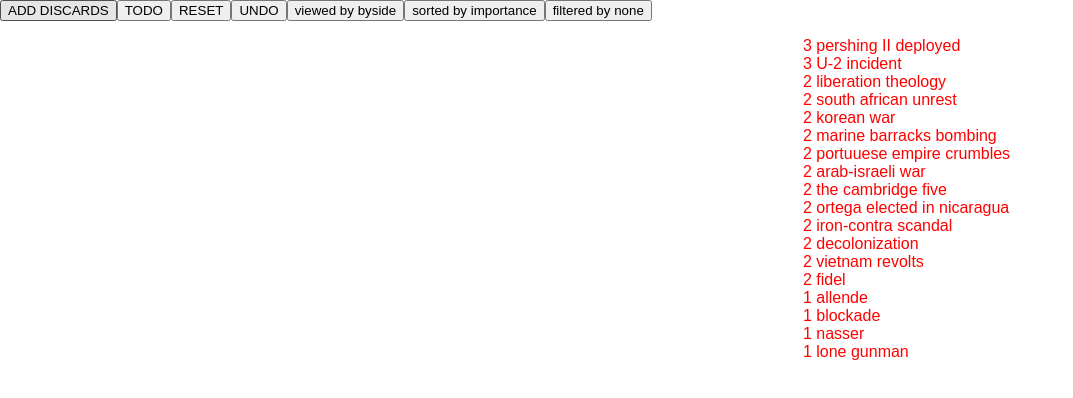
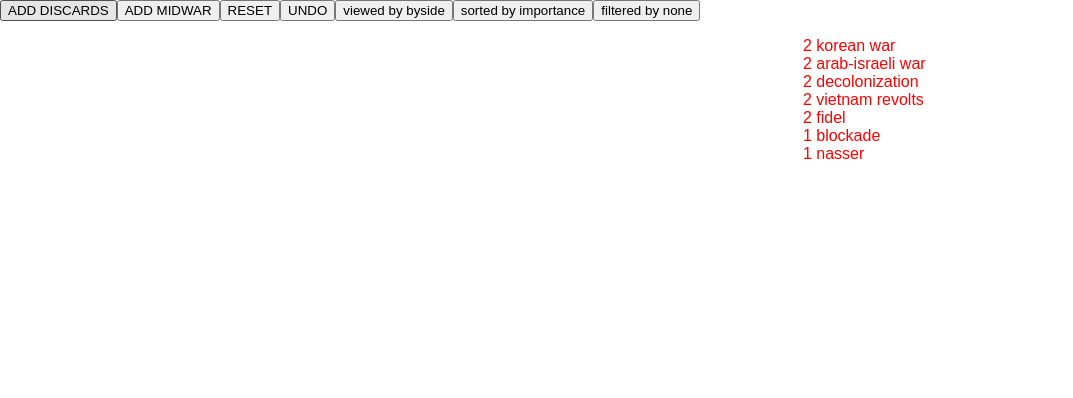
Before and after one commit to mindreader/twilight-struggle-counter, a React (Create React App) app: page / in a window 1280 px wide. Shown: the top 398 px of the page, without its empty margins (0-1073 px from the left). Built offline with nearby package versions, Linux system fonts and the light colour scheme.

Commit message:
Sort dealt and discarded cards to end of lists.

```diff
--- a/src/App.js
+++ b/src/App.js
@@ -38,7 +38,7 @@ class Card extends Component {
         style={this.attrs()}
         onClick={() => this.props.onClick(this.props.id)}
       >
-        {this.props.ops} {this.props.name}
+        {this.props.ops == null ? "\u00A0\u00A0" : this.props.ops} {this.props.name}
       </li>
     );
   }
@@ -144,7 +144,7 @@ class App extends Component {
         viewBy: "byside", // war / ops value / importance / byside
         sortBy: "importance", // ops / name / importance
         filterBy: "none", // none / scoring / 2ops / 3ops / 4ops / high priority
-        phase: 3, // 1 = early, 2 = mid, 3 = late
+        phase: 1, // 1 = early, 2 = mid, 3 = late
         lastState: null
       })
     };
@@ -219,8 +219,13 @@ class App extends Component {
           this.state.data.get("phase") >= 3 ||
           (this.state.data.get("phase") >= 2 && !c.get("late")) ||
           (this.state.data.get("phase") === 1 && c.get("early"))
-      );
-  };
+      )
+      .sortBy((c,k) => {
+        let pres = this.state.data.getIn(['cardStates', k, 'presence'])
+         return pres === 'inhand' ? 2 :
+           (pres === 'discarded' ? 1 : 0)
+      })
+  }
 
   phase = () => this.state.data.get("phase");
 
```
